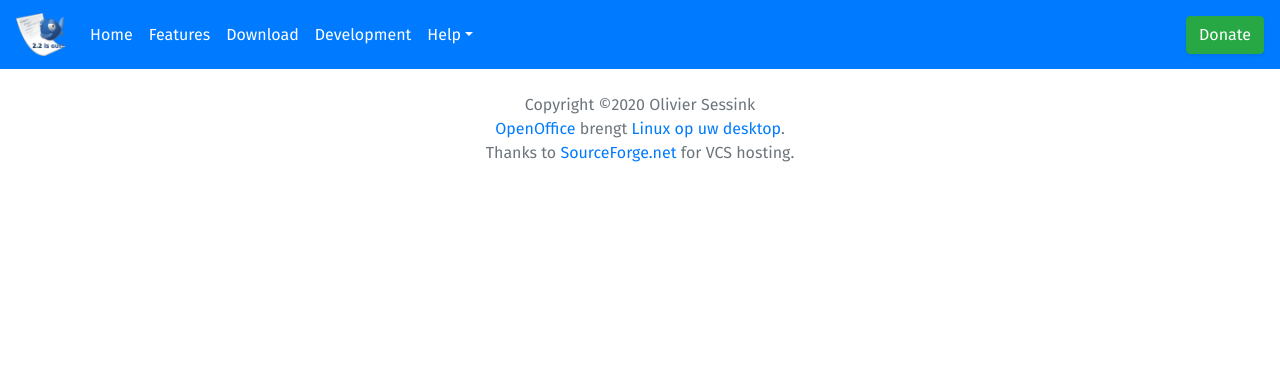
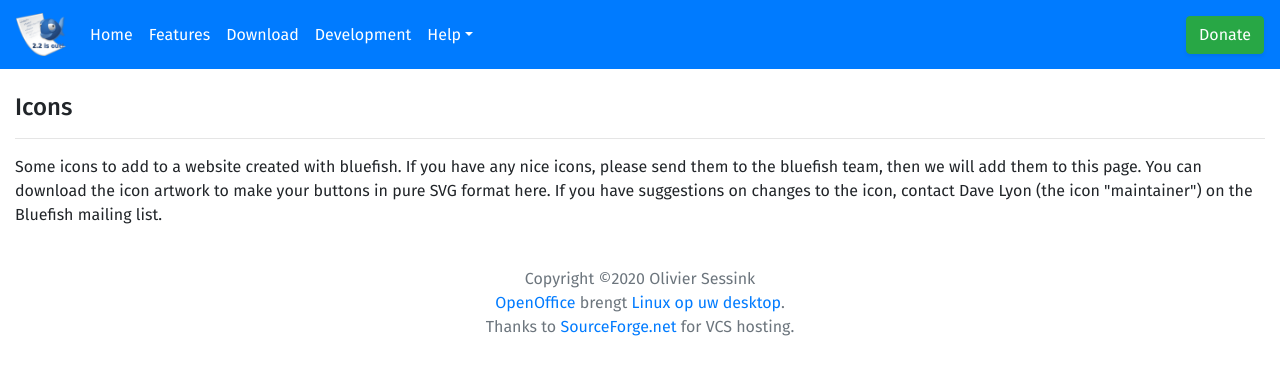
Before and after one commit to AnandaZulham/web-bluefish-new, a React (Create React App) app: page /icons in a window 1280 px wide. Shown: the top 374 px of the page. Built offline with nearby package versions, Linux system fonts and the light colour scheme.

Commit message:
create IconsPage component

```diff
--- a/src/App.js
+++ b/src/App.js
@@ -3,6 +3,7 @@
 import Downloads from './components/Downloads';
 import FullFeatures from './components/FullFeatures.jsx'
 import Development from './components/Development.jsx'
+import IconsPage from './components/IconsPage'
 import Footer from './components/Footer'
 import {Route} from 'wouter'
 
@@ -14,6 +15,7 @@
 	  <Route path="/downloads" component={Downloads} />
 	  <Route path="/features" component={FullFeatures} />
 	  <Route path="/development" component={Development} />
+	  <Route path="/icons" component={IconsPage} />
 	  <Footer />
     </div>
   );
--- /dev/null
+++ b/src/components/IconsPage.jsx
@@ -0,0 +1,11 @@
+export default function IconsPage() {
+  return (
+	<>
+	  <div className="container-fluid mt-4">
+		<h4>Icons</h4>
+		<hr />
+		<p>Some icons to add to a website created with bluefish. If you have any nice icons, please send them to the bluefish team, then we will add them to this page. You can download the icon artwork to make your buttons in pure SVG format here. If you have suggestions on changes to the icon, contact Dave Lyon (the icon "maintainer") on the Bluefish mailing list.</p>
+	  </div>
+	</>
+  )
+}
```
